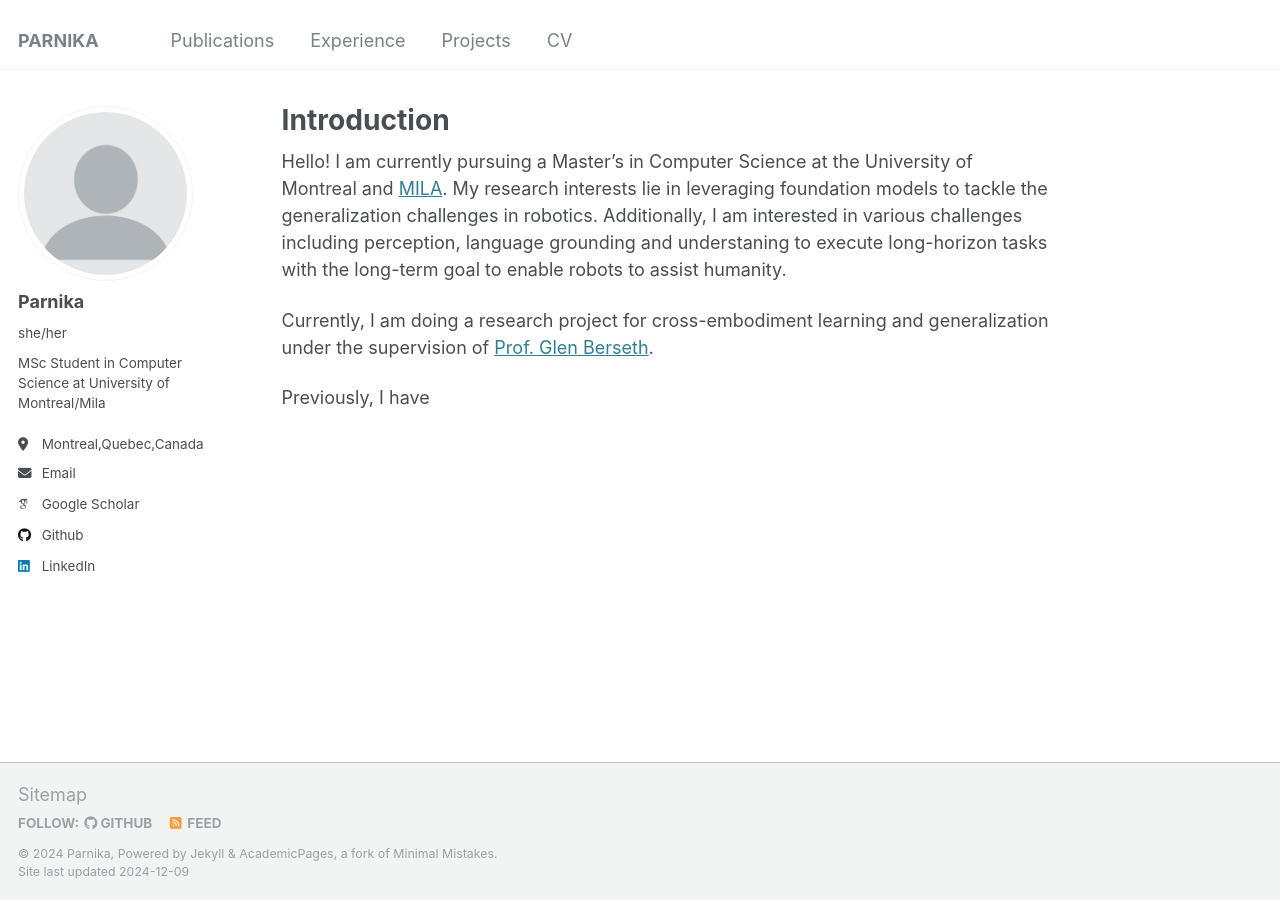
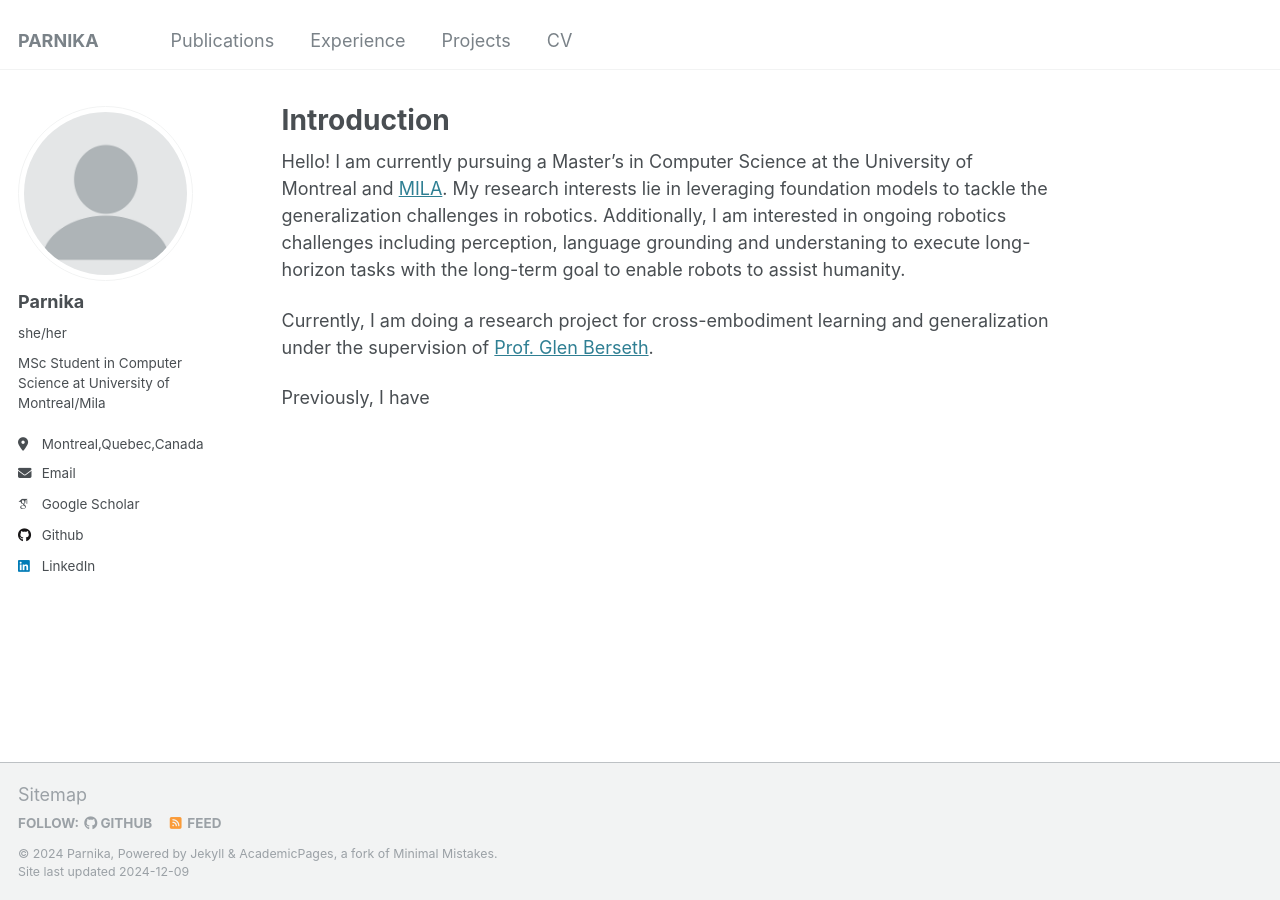
Before and after one commit to parnika31/parnika31.github.io, a Jekyll site: the page built from _pages/about.md, in a window 1280 px wide. Built offline with Jekyll 4.4.1, drawn with Linux system fonts in a browser that asks for light colours; some web fonts are replaced.

Commit message:
Update about.md

```diff
--- a/_pages/about.md
+++ b/_pages/about.md
@@ -7,7 +7,7 @@ redirect_from:
   - /about.html
 ---
 
-Hello! I am currently pursuing a Master’s in Computer Science at the University of Montreal and [MILA](https://mila.quebec/en). My research interests lie in leveraging foundation models to tackle the generalization challenges in robotics. Additionally, I am interested in various challenges including perception, language grounding and understaning to execute long-horizon tasks with the long-term goal to enable robots to assist humanity.
+Hello! I am currently pursuing a Master’s in Computer Science at the University of Montreal and [MILA](https://mila.quebec/en). My research interests lie in leveraging foundation models to tackle the generalization challenges in robotics. Additionally, I am interested in ongoing robotics challenges including perception, language grounding and understaning to execute long-horizon tasks with the long-term goal to enable robots to assist humanity.
 
 Currently, I am doing a research project for cross-embodiment learning and generalization under the supervision of [Prof. Glen Berseth](https://neo-x.github.io).
 
```
